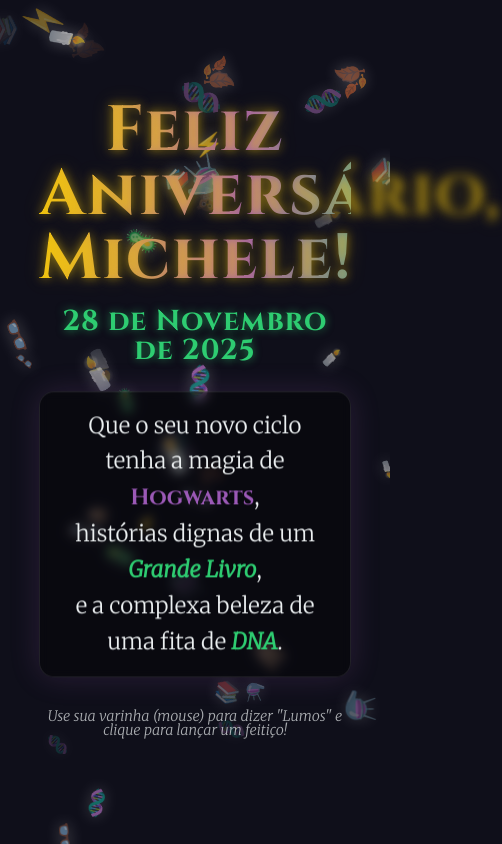
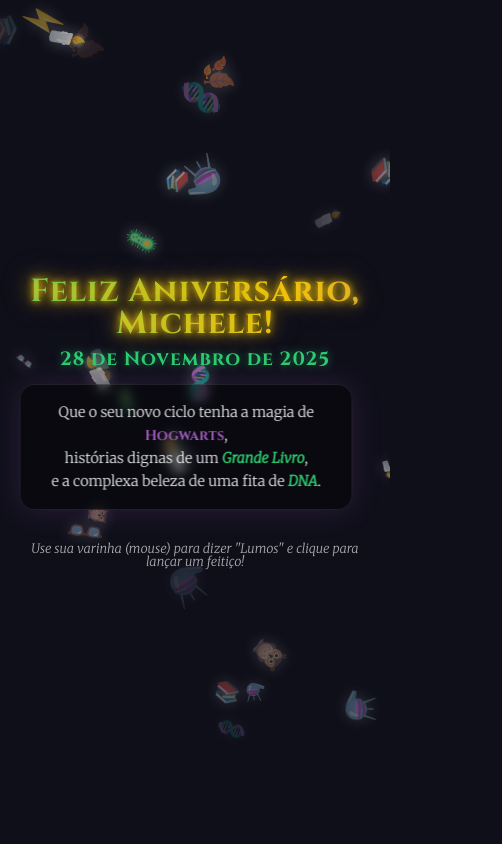
Before and after one commit to radjanio/feliz-aniversario-michele, a plain HTML site: page index.html in a window 390 px wide. Shown: the whole page, 502 px wide, since content can reach past the window. Drawn offline with Linux system fonts and the light colour scheme; animation ran at ten frames a second.

Commit message:
Add files via upload

```diff
--- a/css/style.css
+++ b/css/style.css
@@ -1,4 +1,5 @@
-/* Importando fontes temáticas do Google Fonts */
+/* style.css */
+
 @import url('https://fonts.googleapis.com/css2?family=Cinzel:wght@700&family=Merriweather:ital,wght@0,300;1,300&display=swap');
 
 :root {
@@ -19,7 +20,7 @@
     width: 100%;
     overflow: hidden;
     background-color: var(--dark-bg);
-    font-family: 'Merriweather', serif; /* Fonte Literária */
+    font-family: 'Merriweather', serif;
 }
 
 #canvas-magic {
@@ -37,19 +38,38 @@
     z-index: 10;
     text-align: center;
     color: #ecf0f1;
-    width: 80%;
+    width: 90%; /* Aumenta a largura máxima para se adaptar melhor */
     max-width: 800px;
-    pointer-events: none; /* Permite clicar no canvas através do texto */
+    pointer-events: none;
 }
 
 h1 {
-    font-family: 'Cinzel', serif; /* Estilo Harry Potter */
+    font-family: 'Cinzel', serif;
     font-size: 4rem;
     color: var(--hp-gold);
-    text-shadow: 0 0 10px rgba(241, 196, 15, 0.5), 0 0 20px rgba(241, 196, 15, 0.3);
     margin-bottom: 20px;
     letter-spacing: 2px;
-    animation: floatText 3s ease-in-out infinite;
+
+    animation:
+        floatText 3s ease-in-out infinite,
+        glowPulse 2s ease-in-out infinite alternate,
+        rainbowFill 8s linear infinite,
+        subtleShake 0.5s ease-in-out infinite alternate;
+
+    background: linear-gradient(90deg, var(--hp-gold), var(--magic-purple), var(--bio-green), var(--hp-gold));
+    background-size: 200% auto;
+    -webkit-background-clip: text;
+    -webkit-text-fill-color: transparent;
+}
+
+.anniversary-date {
+    font-family: 'Cinzel', serif;
+    font-size: 1.8rem;
+    color: var(--bio-green);
+    margin-top: -10px;
+    margin-bottom: 25px;
+    letter-spacing: 1px;
+    text-shadow: 0 0 8px rgba(46, 204, 113, 0.6);
 }
 
 .message {
@@ -82,70 +102,45 @@
     font-style: italic;
 }
 
-/* Animação de flutuação do título */
+/* Keyframes (permanecem os mesmos) */
 @keyframes floatText {
     0%, 100% { transform: translateY(0); }
     50% { transform: translateY(-10px); }
 }
 
-/* Responsividade */
-@media (max-width: 768px) {
-    h1 { font-size: 2.5rem; }
-    .message { font-size: 1rem; padding: 1rem; }
+@keyframes glowPulse {
+    0% {
+        text-shadow: 0 0 10px var(--hp-gold), 0 0 20px var(--hp-gold), 0 0 30px rgba(241, 196, 15, 0.7);
+    }
+    100% {
+        text-shadow: 0 0 5px var(--hp-gold), 0 0 15px rgba(241, 196, 15, 0.5), 0 0 25px rgba(241, 196, 15, 0.3);
+    }
 }
 
-/* style.css */
-
-/* Importando fontes temáticas do Google Fonts */
-@import url('https://fonts.googleapis.com/css2?family=Cinzel:wght@700&family=Merriweather:ital,wght@0,300;1,300&display=swap');
-
-:root {
-    --hp-gold: #f1c40f;
-    --bio-green: #2ecc71;
-    --magic-purple: #9b59b6;
-    --dark-bg: #0f0f1a;
+@keyframes rainbowFill {
+    to {
+        background-position: 200% center;
+    }
 }
 
-/* ... (O restante do CSS Body, Canvas, Content permanece o mesmo) ... */
-
-h1 {
-    font-family: 'Cinzel', serif;
-    font-size: 4rem;
-    color: var(--hp-gold);
-
-    margin-bottom: 20px;
-    letter-spacing: 2px;
-
-    animation:
-        floatText 3s ease-in-out infinite,
-        glowPulse 2s ease-in-out infinite alternate,
-        rainbowFill 8s linear infinite,
-        subtleShake 0.5s ease-in-out infinite alternate;
-
-    background: linear-gradient(90deg, var(--hp-gold), var(--magic-purple), var(--bio-green), var(--hp-gold));
-    background-size: 200% auto;
-    -webkit-background-clip: text;
-    -webkit-text-fill-color: transparent;
+@keyframes subtleShake {
+    0% { transform: translate(0px, 0px) rotate(0deg) translateY(0); }
+    25% { transform: translate(1px, 0px) rotate(-0.5deg) translateY(-2px); }
+    50% { transform: translate(-1px, 1px) rotate(0.5deg) translateY(-4px); }
+    75% { transform: translate(1px, -1px) rotate(-0.5deg) translateY(-2px); }
+    100% { transform: translate(-1px, 0px) rotate(0deg) translateY(0); }
 }
 
-/* NOVO ESTILO: Estilização da data */
-.anniversary-date {
-    font-family: 'Cinzel', serif;
-    font-size: 1.8rem;
-    color: var(--bio-green); /* Cor verde DNA para destaque */
-    margin-top: -10px;
-    margin-bottom: 25px;
-    letter-spacing: 1px;
-    text-shadow: 0 0 8px rgba(46, 204, 113, 0.6); /* Sombra suave */
+/* MEDIA QUERIES APRIMORADAS PARA RESPONSIVIDADE */
+@media (max-width: 768px) {
+    h1 { font-size: 2.8rem; }
+    .anniversary-date { font-size: 1.4rem; }
+    .message { font-size: 1.1rem; padding: 1.5rem; }
 }
 
-.message {
-    font-size: 1.4rem;
-    line-height: 1.6;
-    background: rgba(0, 0, 0, 0.4);
-    /* ... (restante do message style) ... */
+@media (max-width: 480px) {
+    h1 { font-size: 2rem; letter-spacing: 1px; }
+    .anniversary-date { font-size: 1.2rem; margin-bottom: 15px; }
+    .message { font-size: 0.9rem; padding: 1rem; width: 95%; }
+    .footer-hint { font-size: 0.8rem; }
 }
-
-/* ... (As keyframes floatText, glowPulse, rainbowFill e subtleShake permanecem as mesmas) ... */
-
-/* ... (O restante do CSS, incluindo a media query) ... */
--- a/javascript/main.js
+++ b/javascript/main.js
@@ -1,66 +1,35 @@
+// script.js
+
 const canvas = document.getElementById('canvas-magic');
 const ctx = canvas.getContext('2d');
 
 let width, height;
 let particles = [];
-// Mouse começa fora da tela para não iluminar logo de cara
 let mouse = { x: -1000, y: -1000 };
+let lightRadius; // Variável para o raio Lumos, será definida no resize
 
-// Ícones temáticos (Emojis)
+const spellSound = document.getElementById('spell-sound');
+
+// Ícones temáticos (Emojis) e Paleta de cores (permanecem os mesmos)
 const icons = [
-    '📚', // Livros
-    '🧬', // DNA
-    '⚡', // Raio HP
-    '🦉', // Coruja
-    '⚗️', // Poção/Química
-    '🕯️', // Vela/Luz
-    '👓', // Óculos HP
-    '🦠', // Célula/Bio
-    '🍂'  // Natureza/Páginas antigas
+    '📚', '🧬', '⚡', '🦉', '⚗️', '🕯️', '👓', '🦠', '🍂'
 ];
-
-// Paleta de cores para brilho
 const glowColors = ['#f1c40f', '#2ecc71', '#9b59b6', '#3498db'];
 
-function resize() {
-    width = window.innerWidth;
-    height = window.innerHeight;
-    canvas.width = width;
-    canvas.height = height;
-}
-window.addEventListener('resize', resize);
-resize();
-
-window.addEventListener('mousemove', e => {
-    mouse.x = e.x;
-    mouse.y = e.y;
-});
-
-window.addEventListener('click', e => {
-    castSpell(e.x, e.y);
-});
-
-// Classe da Partícula Temática
+// CLASSE MAGIC ITEM (Com uso da variável lightRadius)
 class MagicItem {
     constructor(x, y, isExplosion = false) {
         this.x = x || Math.random() * width;
         this.y = y || Math.random() * height;
         this.icon = icons[Math.floor(Math.random() * icons.length)];
         this.fontSize = Math.random() * 20 + 15;
-
-        // Movimento suave (flutuando)
         this.velX = (Math.random() - 0.5) * 1;
         this.velY = (Math.random() - 0.5) * 1;
-
-        // Rotação
         this.angle = Math.random() * 360;
         this.spin = (Math.random() - 0.5) * 0.05;
-
-        // Opacidade base
         this.opacity = Math.random() * 0.5 + 0.1;
         this.baseOpacity = this.opacity;
 
-        // Se for explosão (clique)
         this.isExplosion = isExplosion;
         if (isExplosion) {
             this.velX = (Math.random() - 0.5) * 15;
@@ -75,28 +44,25 @@
         this.y += this.velY;
         this.angle += this.spin;
 
-        // Paredes (bater e voltar suavemente)
         if (this.x < 0 || this.x > width) this.velX *= -1;
         if (this.y < 0 || this.y > height) this.velY *= -1;
 
         if (this.isExplosion) {
             this.life -= 0.02;
-            this.velX *= 0.95; // Fricção
+            this.velX *= 0.95;
             this.velY *= 0.95;
         } else {
             // Interação "Lumos": Se o mouse estiver perto, brilha mais
             const dx = mouse.x - this.x;
             const dy = mouse.y - this.y;
             const dist = Math.sqrt(dx*dx + dy*dy);
-            const lightRadius = 250;
 
+            // **USO DA VARIÁVEL lightRadius**
             if (dist < lightRadius) {
-                // Calcula intensidade baseada na proximidade
                 const intensity = 1 - (dist / lightRadius);
-                this.opacity = this.baseOpacity + (intensity * 1); // Aumenta opacidade
+                this.opacity = this.baseOpacity + (intensity * 1);
                 if (this.opacity > 1) this.opacity = 1;
             } else {
-                // Volta ao normal suavemente
                 if (this.opacity > this.baseOpacity) {
                     this.opacity -= 0.02;
                 }
@@ -106,61 +72,87 @@
 
     draw() {
         if (this.isExplosion && this.life <= 0) return;
-
         ctx.save();
         ctx.translate(this.x, this.y);
         ctx.rotate(this.angle);
-
         ctx.font = `${this.fontSize}px serif`;
         ctx.textAlign = 'center';
         ctx.textBaseline = 'middle';
-
-        // Efeito de brilho
         ctx.shadowBlur = 15;
         ctx.shadowColor = this.isExplosion ?
             glowColors[Math.floor(Math.random() * glowColors.length)] :
             'rgba(255,255,255,0.5)';
-
         ctx.globalAlpha = this.isExplosion ? this.life : this.opacity;
-
         ctx.fillStyle = '#fff';
         ctx.fillText(this.icon, 0, 0);
-
         ctx.restore();
     }
 }
 
-// Função de Explosão Mágica (Ao clicar)
+
+// FUNÇÃO RESIZE APRIMORADA PARA RESPONSIVIDADE
+function resize() {
+    width = window.innerWidth;
+    height = window.innerHeight;
+    canvas.width = width;
+    canvas.height = height;
+
+    // **NOVIDADE: AJUSTE DO RAIO LUMOS**
+    if (width < 600) {
+        lightRadius = 180; // Raio menor para celulares
+    } else if (width < 1024) {
+        lightRadius = 250;
+    } else {
+        lightRadius = 350; // Raio maior para desktop
+    }
+
+    // Reinicia as partículas após o redimensionamento para ajustar a densidade
+    init();
+}
+window.addEventListener('resize', resize);
+
+
+// FUNÇÃO INIT APRIMORADA PARA PERFORMANCE
+function init() {
+    particles = [];
+    let baseDensity = 8000;
+
+    // **NOVIDADE: AJUSTE DA DENSIDADE (baseDensity maior = menos partículas)**
+    if (width < 600) {
+        baseDensity = 12000; // Menos partículas para melhor performance no celular
+    } else if (width < 1024) {
+        baseDensity = 10000;
+    }
+
+    const particleCount = Math.floor((width * height) / baseDensity);
+    for (let i = 0; i < particleCount; i++) {
+        particles.push(new MagicItem());
+    }
+}
+
+// Chamada inicial (agora chama o resize que chama o init)
+resize();
+
 function castSpell(x, y) {
+    if (spellSound) {
+        spellSound.currentTime = 0;
+        spellSound.play().catch(error => {
+            console.log("Erro ao tentar tocar o som: ", error);
+        });
+    }
+
     for (let i = 0; i < 20; i++) {
         particles.push(new MagicItem(x, y, true));
     }
 }
 
-// Inicializar partículas flutuantes
-function init() {
-    particles = [];
-    const particleCount = Math.floor((width * height) / 8000); // Densidade baseada na tela
-    for (let i = 0; i < particleCount; i++) {
-        particles.push(new MagicItem());
-    }
-}
-
-init();
-
-// Loop principal
 function animate() {
     ctx.clearRect(0, 0, width, height);
 
-    // Desenha um efeito de vinheta/lanterna ao redor do mouse (Lumos)
-    // O fundo CSS é escuro. O Canvas desenha as partículas que aparecem quando iluminadas.
-
-    // Atualiza e desenha partículas
     for (let i = particles.length - 1; i >= 0; i--) {
         particles[i].update();
         particles[i].draw();
 
-        // Remove partículas de explosão mortas
         if (particles[i].isExplosion && particles[i].life <= 0) {
             particles.splice(i, 1);
         }
@@ -170,36 +162,3 @@
 }
 
 animate();
-
-// script.js
-
-// ... (todo o código existente: resize, classes, etc.) ...
-
-// NOVIDADE: Adicionar referência ao elemento de áudio
-const spellSound = document.getElementById('spell-sound');
-
-
-window.addEventListener('click', e => {
-    castSpell(e.x, e.y);
-});
-
-
-// Função de Explosão Mágica (Ao clicar)
-function castSpell(x, y) {
-    // Toca o som do feitiço
-    if (spellSound) {
-        // Reinicia o som (caso o clique seja rápido) e toca.
-        spellSound.currentTime = 0;
-        spellSound.play().catch(error => {
-            // Captura erro de autoplay bloqueado pelo navegador (normal no primeiro clique)
-            console.log("Erro ao tentar tocar o som: ", error);
-        });
-    }
-
-    // Cria as partículas de explosão
-    for (let i = 0; i < 20; i++) {
-        particles.push(new MagicItem(x, y, true));
-    }
-}
-
-// ... (o restante do código: init(), animate() ) ...
```
